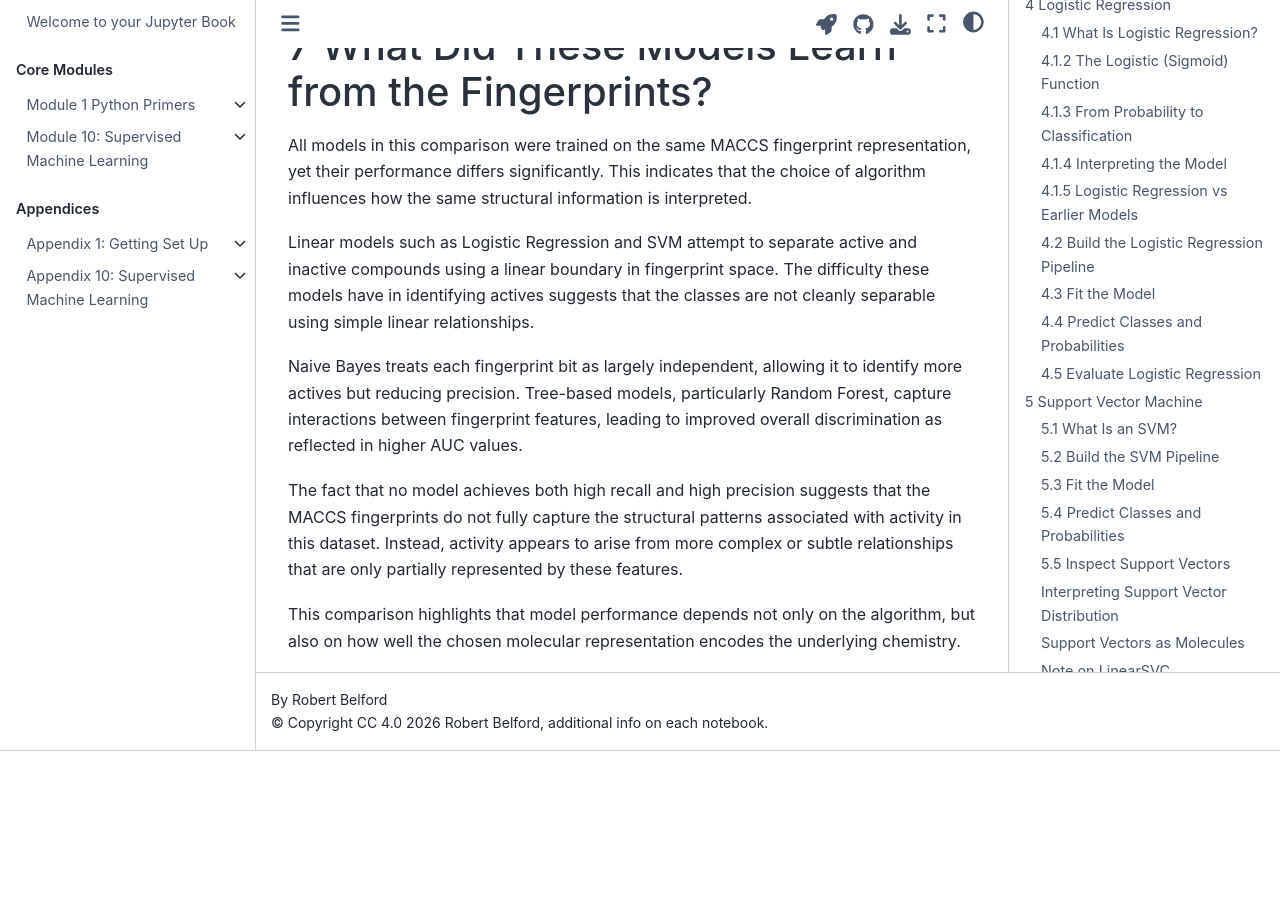
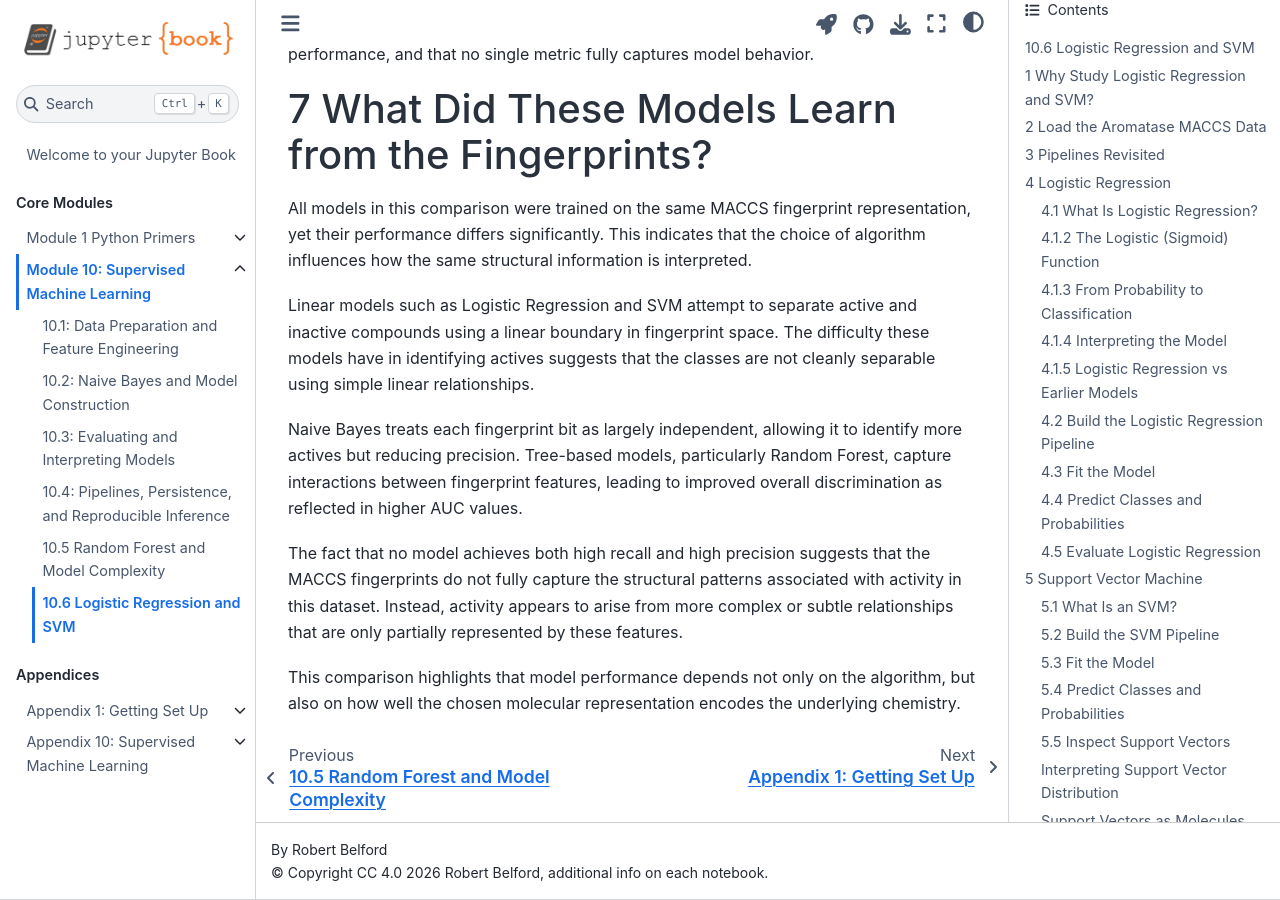
Before and after one commit to rebelford/2026Cheminformatics, a Jupyter Book: the page built from content/modules/10_SupervisedML/10_6_LR_SVM_Modeling.ipynb, in a window 1280 px wide and 900 px high, scrolled down 34075 px. Built offline with Jupyter Book 1.0.4 settings and Sphinx 7.4.7 and the Sphinx Book theme 1.1.4, drawn with Linux system fonts in a browser that asks for light colours; pages that are not in the unit, such as notebooks, are missing from menus; a script that is not in the unit is left out; before the commit the page ends 34826 px from its top, so only the background shows below that; some of the changed text lies outside the part shown.

Commit message:
add module10.6

```diff
--- a/_toc.yml
+++ b/_toc.yml
@@ -16,6 +16,7 @@ parts:
       - file: content/modules/10_SupervisedML/10_3_model_evaluation
       - file: content/modules/10_SupervisedML/10_4_Pipelines
       - file: content/modules/10_SupervisedML/10_5_RD_Model_Complexity
+      - file: content/modules/10_SupervisedML/10_6_LR_SVM_Modeling
 
   - caption: Appendices
     chapters:
```
Also changed, not shown: content/modules/10_SupervisedML/10_6_LR_SVM_Modeling.ipynb.
